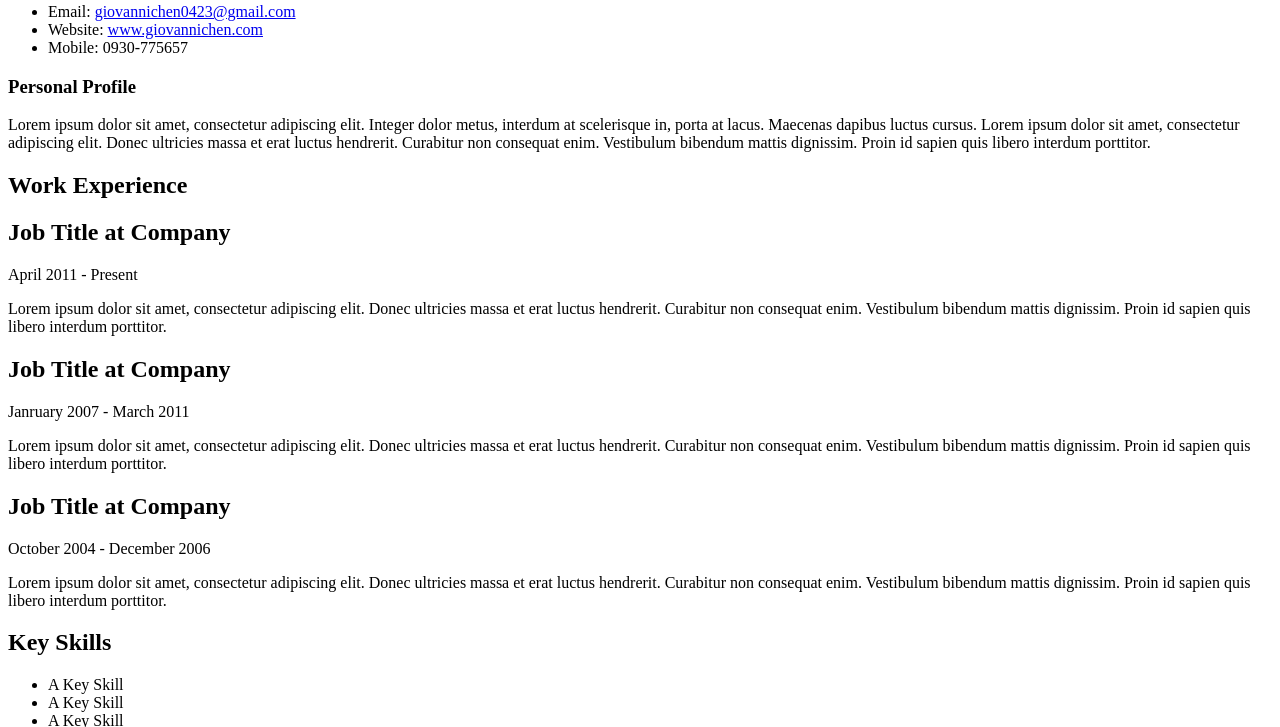
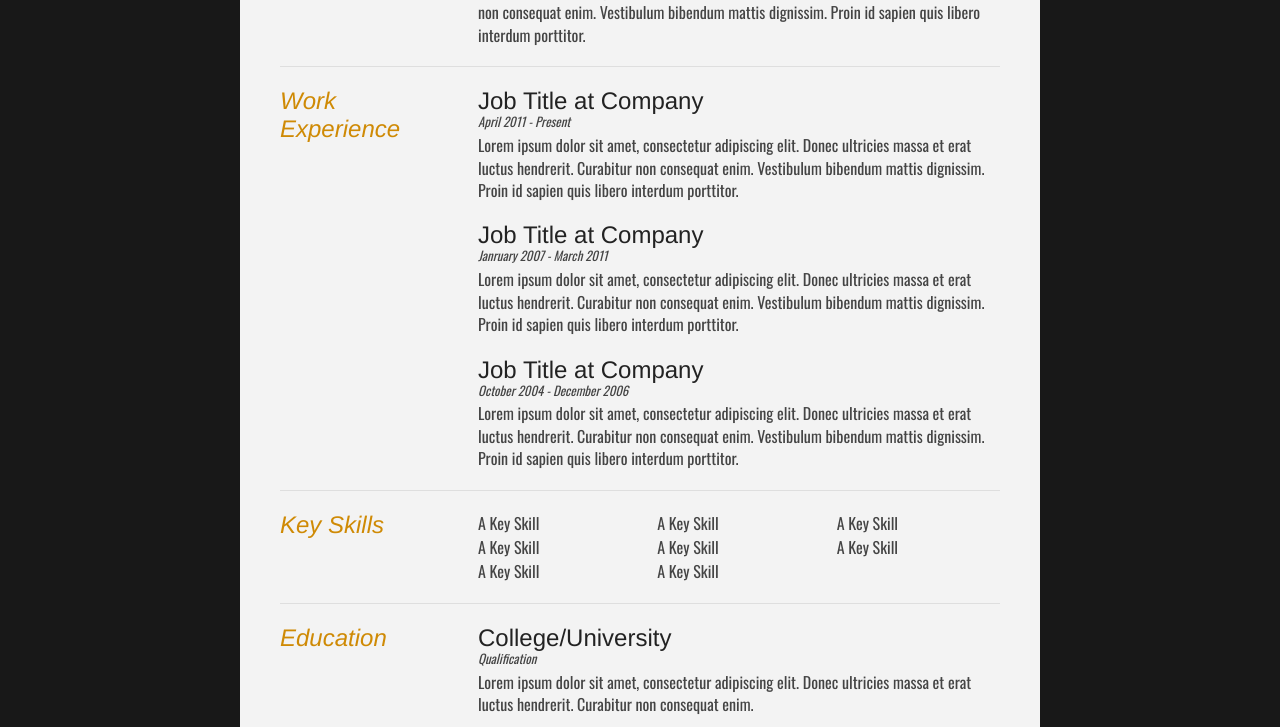
Before and after one commit to giovannichen0423/giovannichen0423.github.io, a plain HTML site: page index.html in a window 1280 px wide. Shown: the part 264-991 px from the top of the page. Drawn offline with nearby package versions, Linux system fonts and the light colour scheme; files that its build step writes are made by us from their sources; files whose address does not match are found by name.

Commit message:
change stylesheet url

```diff
--- a/index.html
+++ b/index.html
@@ -7,7 +7,7 @@
 <meta charset="UTF-8">
 <meta name="description" content="Giovanni's Blog"/>
 
-<link href="style.css" type="text/css" rel="stylesheets/stylesheet">
+<link href="stylesheets/style.css" type="text/css" rel="stylesheet">
 <link href='https://fonts.googleapis.com/css?family=Oswald' rel='stylesheet' type='text/css'>
 <!--[if lt IE 9]>
 <script src="//html5shiv.googlecode.com/svn/trunk/html5.js"></script>
```
